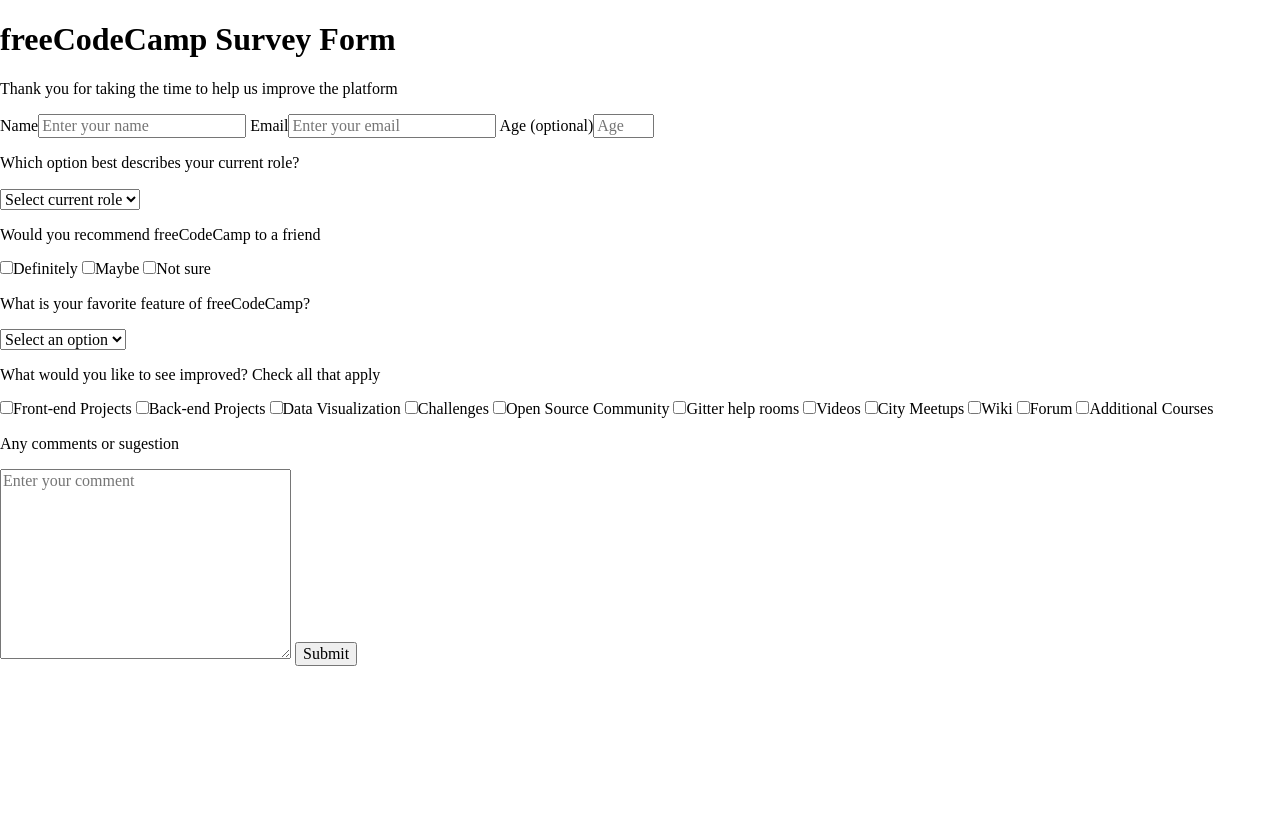
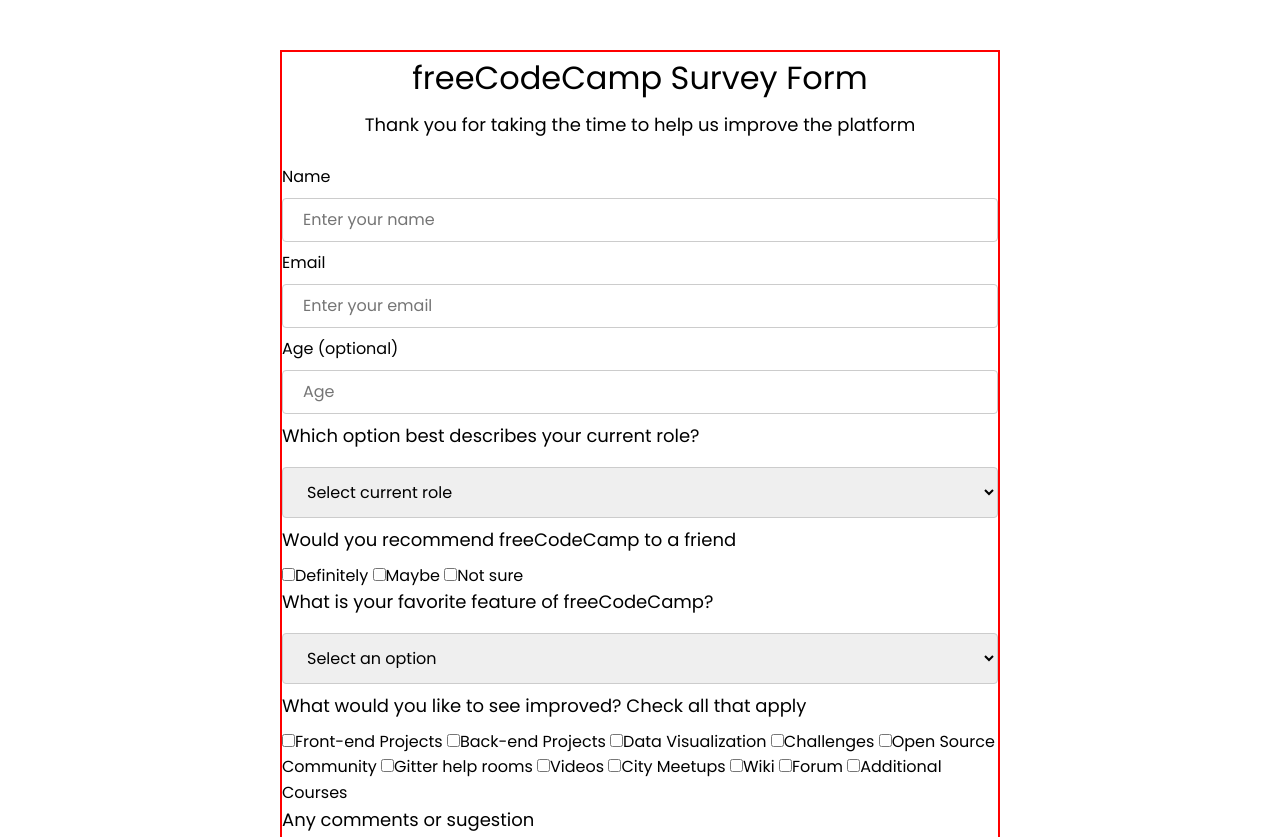
Before and after one commit to asenka0301/2-Survey_form, a plain HTML site: page index.html in a window 1280 px wide. Shown: the top 837 px of the page. Before the commit the page ends 800 px from the top, so only its background shows below. Drawn offline with Linux system fonts and the light colour scheme.

Commit message:
styling form

```diff
--- a/index.html
+++ b/index.html
@@ -8,12 +8,17 @@
     <title>Document</title>
 </head>
 <body>
-    <h1 id="title">freeCodeCamp Survey Form</h1>
-    <p id="description">Thank you for taking the time to help us improve the platform</p>
-    <form action="" id="survey-form">
-        <label for="name" id="name-label">Name<input type="text" id="name" placeholder="Enter your name" required></label>
-        <label for="email" id="email-label">Email<input type="text" id="email" placeholder="Enter your email" required ></label>
-        <label for="number" id="number-label">Age <span>(optional)</span><input type="number" id="number" min="15" max="80" placeholder="Age"></label>
+    <div class="container">
+        <header class="header">
+            <h1 id="title">freeCodeCamp Survey Form</h1>
+            <p id="description">Thank you for taking the time to help us improve the platform</p>
+        </header>
+        <form action="#" id="survey-form">
+            <div class="form_control">
+                <label for="name" id="name-label">Name<input type="text" id="name" placeholder="Enter your name" required></label>
+                <label for="email" id="email-label">Email<input type="text" id="email" placeholder="Enter your email" required ></label>
+                <label for="number" id="number-label">Age <span>(optional)</span><input type="number" id="number" min="15" max="80" placeholder="Age"></label>
+            </div>
         <p>Which option best describes your current role?</p>
         <select name="dropdown" id="dropdown">
             <option disabled selected value>Select current role</option>
@@ -51,6 +56,6 @@
         <textarea name="comment" id="comments" cols="30" rows="10" placeholder="Enter your comment"></textarea>
         <button type="submit" id="submit" class="submit-button">Submit</button>
 
-
+    </div>
 </body>
 </html>
--- a/style.css
+++ b/style.css
@@ -0,0 +1,52 @@
+@import url('https://fonts.googleapis.com/css?family=Poppins:200i,400&display=swap');
+
+*,
+*::before,
+*::after {
+  box-sizing: border-box;
+}
+
+body {
+    font-family: 'Poppins', sans-serif;
+    font-size: 1rem;
+    line-height: 1.6;
+    font-weight: 400;
+    margin: 0;
+}
+
+.container {
+    margin:3.125rem auto 0 auto;
+    width: 720px;
+    border: 2px solid red;
+}
+
+h1 {
+    font-weight:400;
+    line-height: 1.6;
+}
+
+p {
+    font-size: 1.125rem;
+  }
+
+  h1, p {
+  margin-top: 0;
+  margin-bottom: 0.5rem;
+}
+
+.header {
+    text-align: center;
+    margin-bottom: 1.5rem;
+}
+
+
+
+input[type=text], input[type=number], select {
+    width: 100%;
+    padding: 12px 20px;
+    margin: 8px 0;
+    display: inline-block;
+    border: 1px solid #ccc;
+    border-radius: 4px;
+    box-sizing: border-box;
+  }
```
